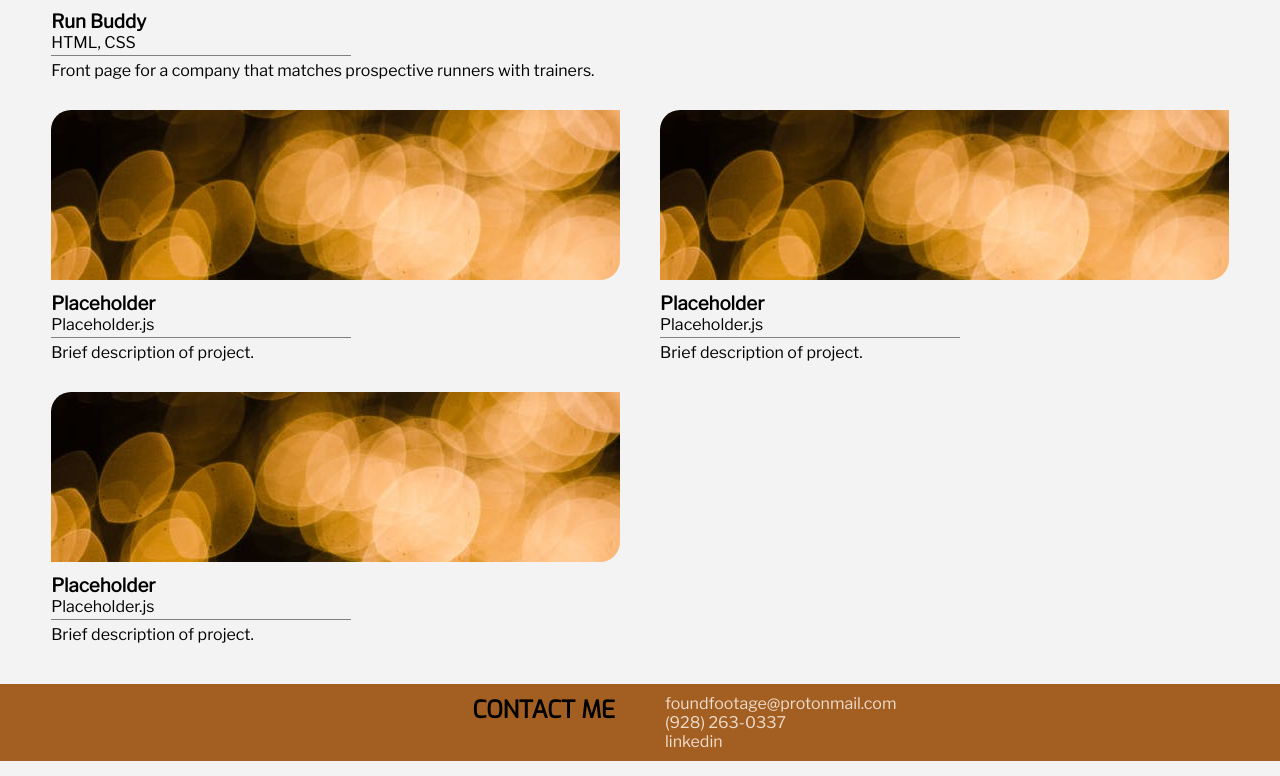
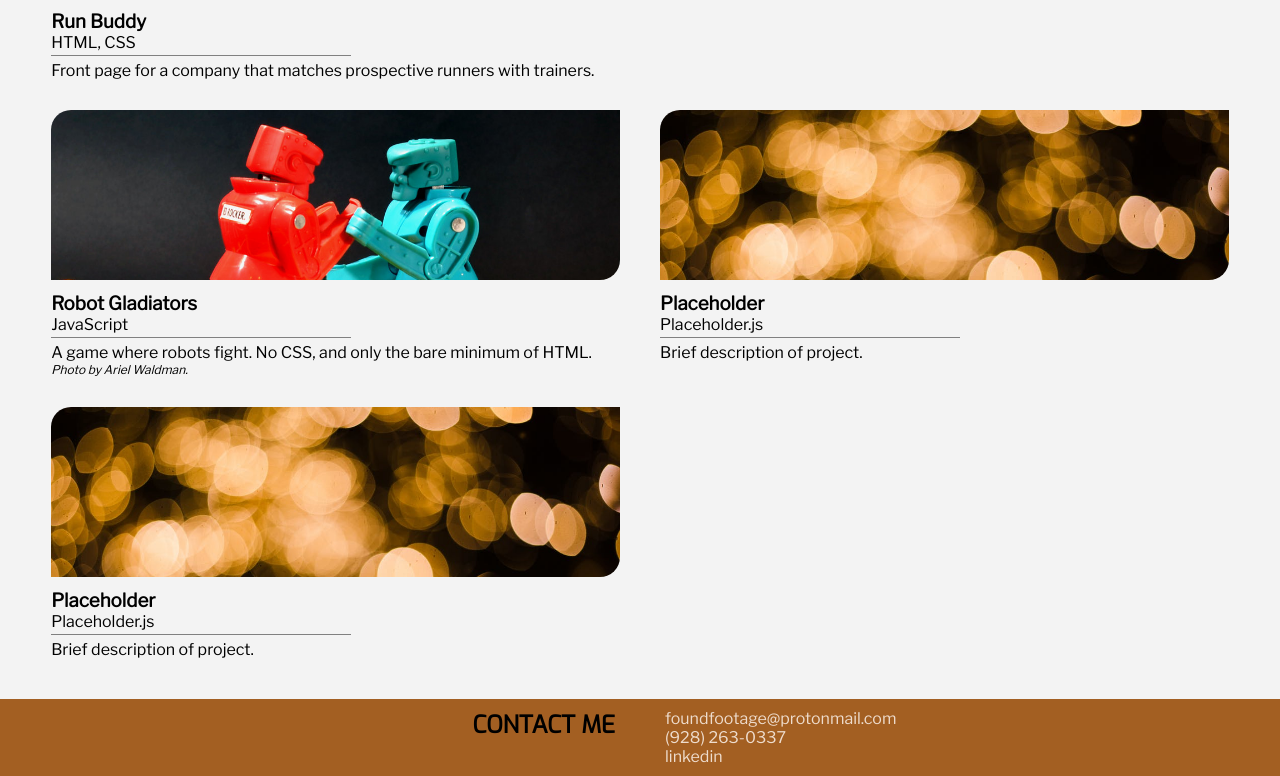
Before and after one commit to FinnStitcher/portfolio, a plain HTML site: page index.html in a window 1280 px wide. Shown: the part 907-1683 px from the top of the page. Drawn offline with nearby package versions, Linux system fonts and the light colour scheme.

Commit message:
robot gladiators

```diff
--- a/assets/css/style.css
+++ b/assets/css/style.css
@@ -127,6 +127,7 @@ main h2 {
     border-top-left-radius: 20px;
     border-bottom-right-radius: 20px;
     margin-bottom: 12px;
+    background-size: cover;
 }
 
 .examples article:first-child .img-container {
@@ -152,11 +153,21 @@ main h2 {
     font-weight: normal;
 }
 
+.img-attribution {
+    font-style: italic;
+    font-size: 12px;
+}
+
 /* individual example images */
 
 #run-buddy {
     background-image: url(../images/run-buddy.png);
-    background-size: cover;
+}
+
+#robot-gladiators {
+    background-image: url(../images/robot-fight.jpg);
+    background-position: 30% 10%;
+    background-size: 200%;
 }
 
 .placeholder-img {
--- a/index.html
+++ b/index.html
@@ -47,16 +47,18 @@
                         <p>Front page for a company that matches prospective runners with trainers.</p>
                     </article>
 
+                    <article>
+                        <div class="img-container" id="robot-gladiators">
+                            <a href="https://finnstitcher.github.io/robot-gladiators/"></a>
+                        </div>
+                        <h3>Robot Gladiators</h3>
+                        <h4>JavaScript</h4>
+                        <p>A game where robots fight. No CSS, and only the bare minimum of HTML.</p>
+                        <p class="img-attribution">Photo by Ariel Waldman.</p>
+                    </article>
+                    <!-- https://www.flickr.com/photos/ariels_photos/4097787955/in/photostream/ -->
+
                     <!-- placeholder image is a free stock image provided by pexels.com -->
-                    <article>
-                        <div class="img-container placeholder-img">
-                            <a href="https://www.pexels.com/photo/yellow-bokeh-lights-1669071/"></a>
-                        </div>
-                        <h3>Placeholder</h3>
-                        <h4>Placeholder.js</h4>
-                        <p>Brief description of project.</p>
-                    </article>
-
                     <article>
                         <div class="img-container placeholder-img">
                             <a href="https://www.pexels.com/photo/yellow-bokeh-lights-1669071/"></a>
```
Also changed, not shown: assets/images/robot-fight.jpg (added).
